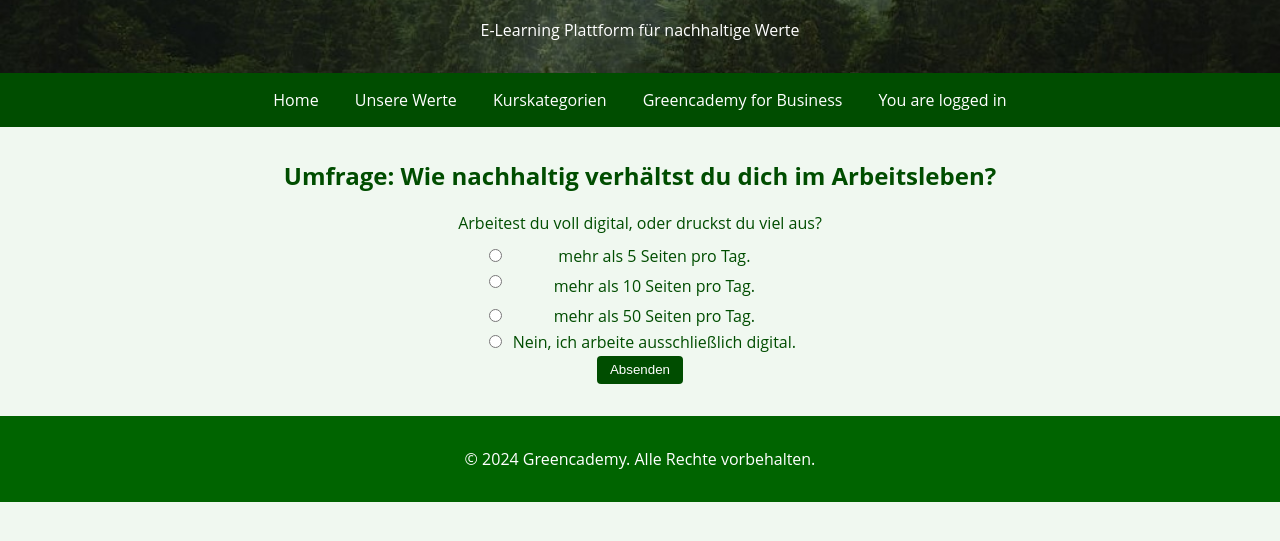
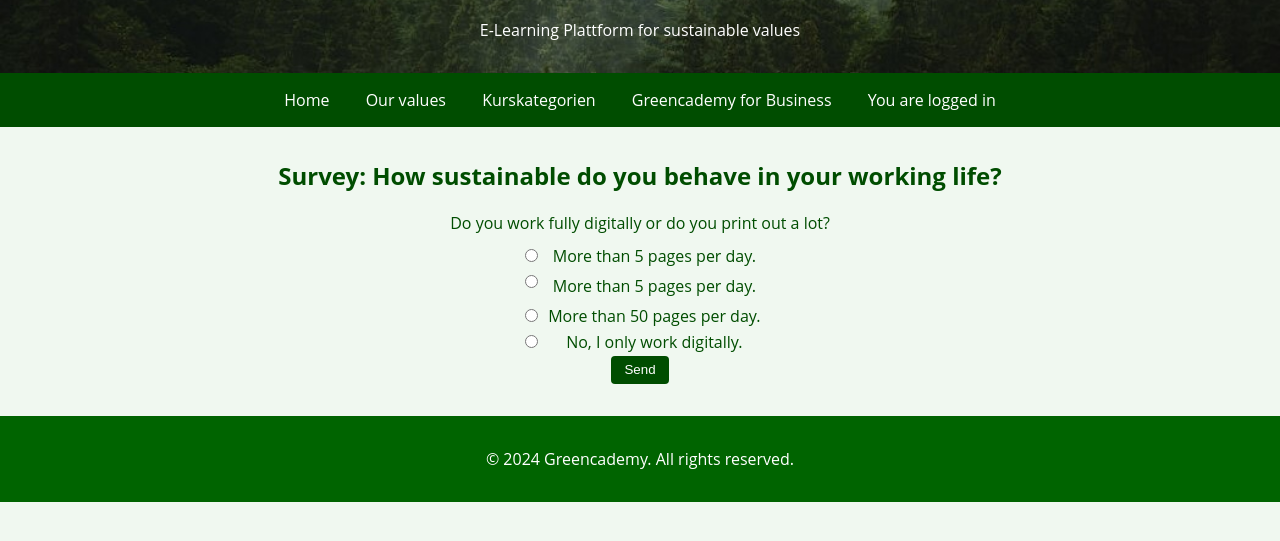
Before and after one commit to lfalkowski/greencadamy, a plain HTML site: page unterseiten/Login3.html in a window 1280 px wide. Shown: the part 83-624 px from the top of the page. Drawn offline with Linux system fonts and the light colour scheme.

Commit message:
Update Login3.html

```diff
--- a/unterseiten/Login3.html
+++ b/unterseiten/Login3.html
@@ -157,17 +157,17 @@
 <body>
     <header>
         <h1>Greencademy</h1>
-        <p>E-Learning Plattform für nachhaltige Werte</p>
+        <p>E-Learning Plattform for sustainable values</p>
     </header>
 
     <nav>
         <a href="../index.html">Home</a>
-        <a href="unsereWerte.html">Unsere Werte</a>
+        <a href="unsereWerte.html">Our values</a>
         <span class="has-dropdown">
             <a href="#">Kurskategorien</a>
             <div class="dropdown">
                 <a href="SupplyChains.html">Supply Chains</a>
-                <a href="Verhalten.html">Verhalten von Mitarbeitern</a>
+                <a href="Verhalten.html">Behavior of employees</a>
                 <a href="Reporting.html">Reporting</a>
                 <!-- Weitere Kategorien als Platzhalter -->
             </div>
@@ -177,8 +177,8 @@
     </nav>
 
     <section>
-        <h2 style="text-align: center;">Umfrage: Wie nachhaltig verhältst du dich im Arbeitsleben?</h2>
-        <label style="text-align: center;" for="frage1">Arbeitest du voll digital, oder druckst du viel aus?</label>
+        <h2 style="text-align: center;">Survey: How sustainable do you behave in your working life?</h2>
+        <label style="text-align: center;" for="frage1">Do you work fully digitally or do you print out a lot?</label>
 
         <form id="umfrageForm" align="center">
             <table align="center">
@@ -187,36 +187,36 @@
 
 
                 <td><input type="radio" id="options" name="frage1" value="option1"></td>
-                <td>mehr als 5 Seiten pro Tag.</td>
+                <td>More than 5 pages per day.</td>
             </label>
                 </tr>
                 <tr>
                     <td>
             <label>
                 <input type="radio" id="options" name="frage1" value="option2"></td>
-                    <td>mehr als 10 Seiten pro Tag.</td>
+                    <td>More than 5 pages per day.</td>
             </label>
                 </tr>
                 <tr>
             <label>
                 <td><input type="radio" id="options" name="frage1" value="option3"></td>
-                <td>mehr als 50 Seiten pro Tag.</td>
+                <td>More than 50 pages per day.</td>
             </label>
                 </tr>
                 <tr>
             <label>
                 <td>
                     <input type="radio" id="options" name="frage1" value="option3"></td>
-                <td>Nein, ich arbeite ausschließlich digital.</td>
+                <td>No, I only work digitally.</td>
             </label>
                 </tr>
             </table>
-            <button type="button" onclick="submitForm()">Absenden</button>
+            <button type="button" onclick="submitForm()">Send</button>
         </form>
     </section>
 
     <footer>
-        <p>&copy; 2024 Greencademy. Alle Rechte vorbehalten.</p>
+        <p>&copy; 2024 Greencademy. All rights reserved.</p>
     </footer>
 
     <script>
```
